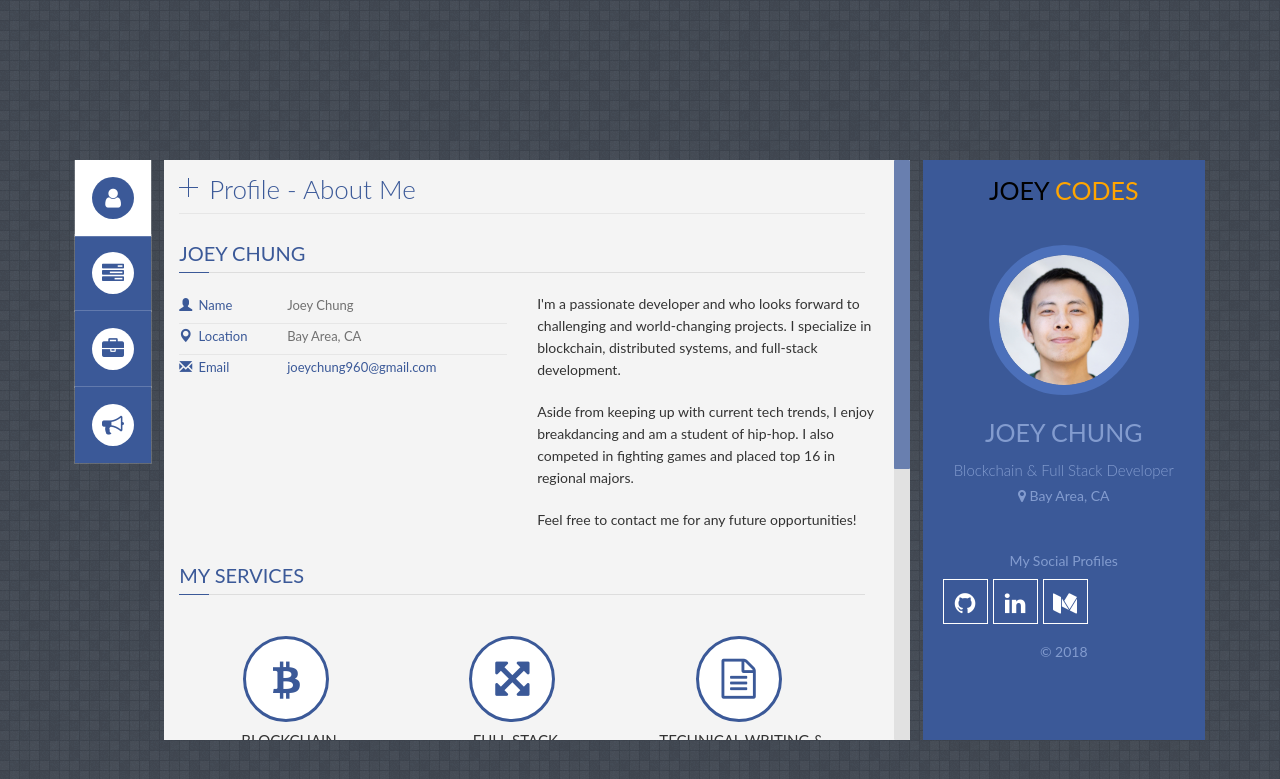
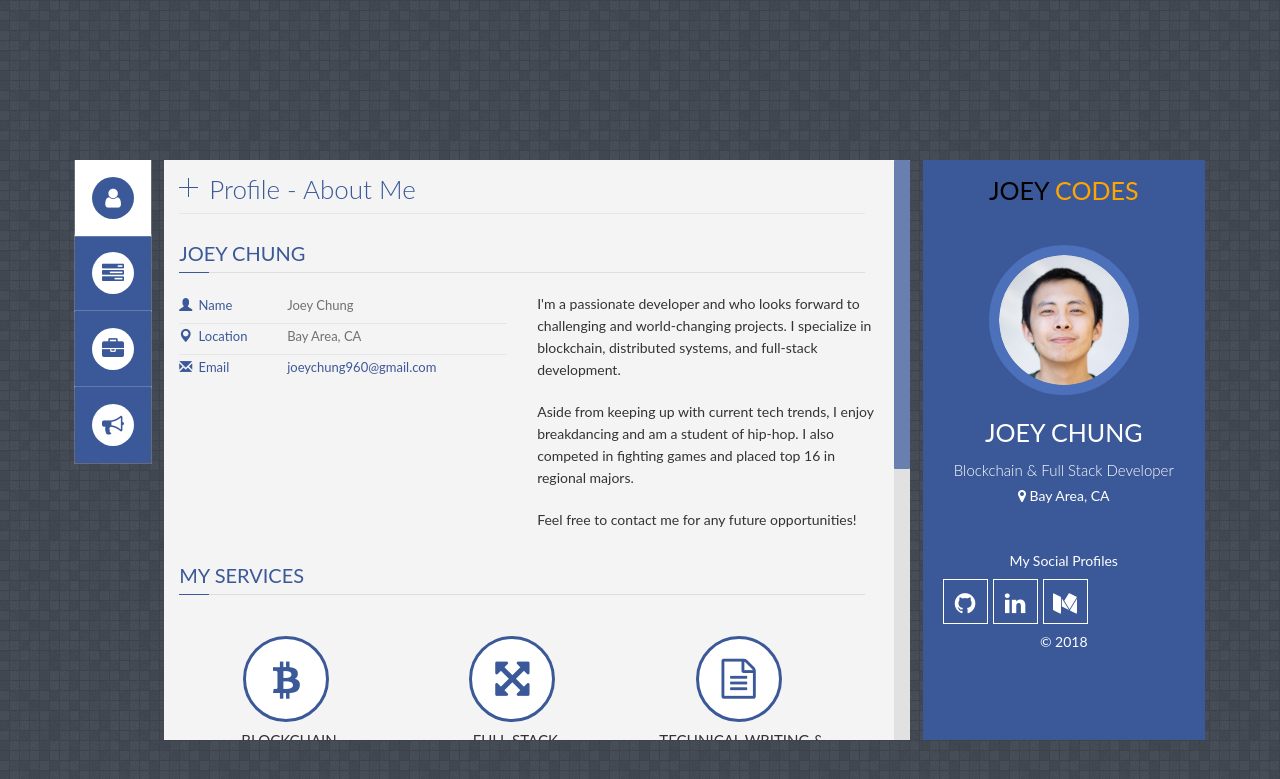
Before and after one commit to jchung05/jchung05.github.io, a Jekyll site: the page built from index.html, in a window 1280 px wide. Shown: the top 779 px of the page. Built offline with Jekyll 4.4.1, drawn with Linux system fonts in a browser that asks for light colours; some web fonts are replaced.

Commit message:
Changed profile card text color to white.

```diff
--- a/assets/css/colors/DarkBlue.css
+++ b/assets/css/colors/DarkBlue.css
@@ -189,16 +189,16 @@ h2.resp-accordion:hover .hi-icon, .no-touch .hi-icon-effect-5 .hi-icon:hover {
     border: 10px solid #4c70ba;
 }
 .widget-profil  h1 {
-    color:#839ccf;
+    color:#fff;
 }
 .widget-profil  h4 {
-    color:#839ccf;
+    color:#fff;
 }
 .widget-profil  h6 {
-    color:#839ccf;
+    color:#fff;
 }
 .widget-profil  p {
-    color:#839ccf !important;
+    color:#fff !important;
 }
 .widget-profil #profile_desc {
     border-bottom: 1px solid #839ccf;
--- a/assets/css/main.css
+++ b/assets/css/main.css
@@ -84,7 +84,7 @@ h1 {
 }
 .resp-tabs-container h1 {
     font-size: 26px;
-    color: #999;
+    color: #fff;
     text-transform: inherit;
     margin-top: 0;
     margin-bottom: 15px;
--- a/index.html
+++ b/index.html
@@ -70,12 +70,11 @@ layout: default
         <!-- Name -->
          <div id="profile_social">
             <h6>My Social Profiles</h6>
-	<h6>
             <a href="{{site.github}}"><i class="fa fa-github"></i></a>
             <a href="{{site.linkedin}}"><i class="fa fa-linkedin"></i></a>
 	    <a href="{{site.medium}}"><i class="fa fa-medium"></i></a>
 	    <!--<a href="{{site.twitter}}"><i class="fa fa-twitter"></i></a>-->
-	    <div class="clear"></div></h6>
+	    <div class="clear"></div>
         </div>
         <!-- End Name -->
 
```
Also changed, not shown: favicon.ico (added).
